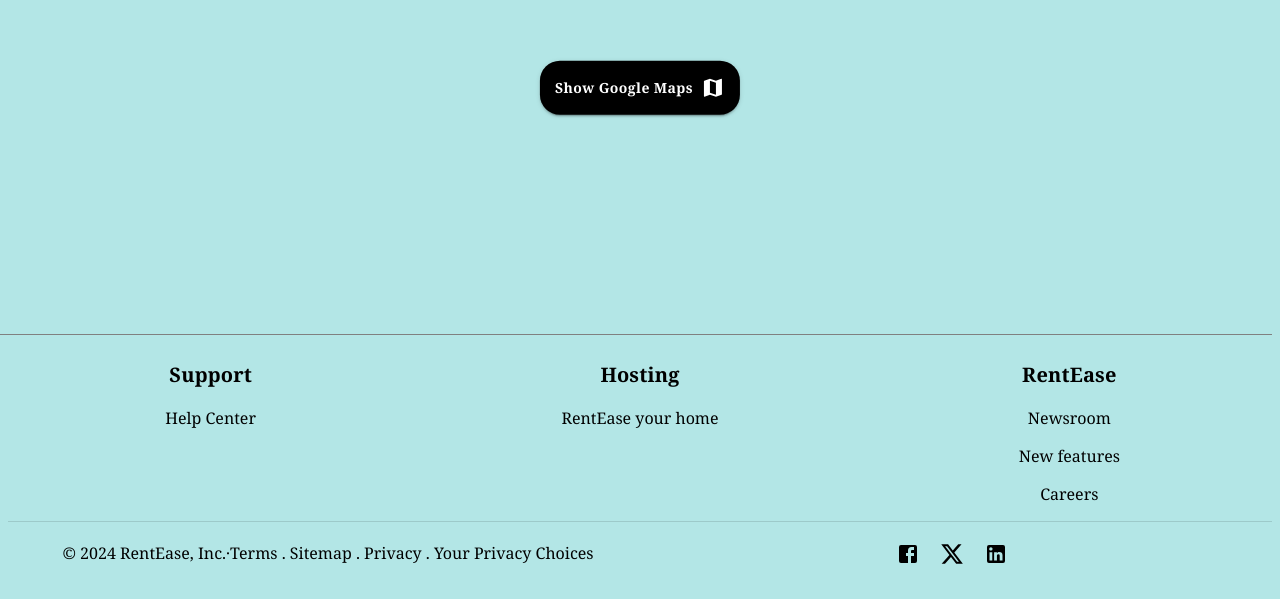
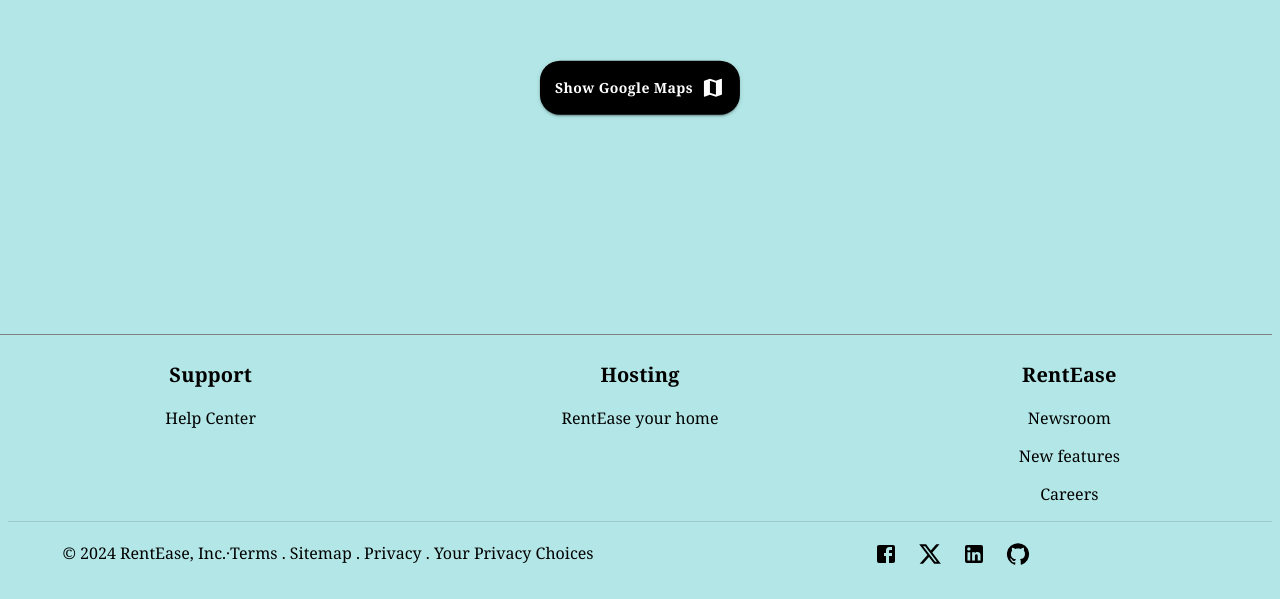
Before and after one commit to Shakir-ahmed1/Undecided_rentals, a React (Vite) app: page / in a window 1280 px wide. Shown: the part 558-1157 px from the top of the page. Built offline with nearby package versions, Linux system fonts and the light colour scheme.

Commit message:
google maps

```diff
--- a/src/components/Footer/Footer.jsx
+++ b/src/components/Footer/Footer.jsx
@@ -4,6 +4,7 @@
 import FacebookIcon from '@mui/icons-material/Facebook';
 import XIcon from '@mui/icons-material/X';
 import LinkedInIcon from '@mui/icons-material/LinkedIn';
+import GitHubIcon from '@mui/icons-material/GitHub';
 
 const Footer = () => {
   return (
@@ -57,6 +58,9 @@
             <FacebookIcon/>
             <XIcon />
             <LinkedInIcon />
+            <a href="https://github.com/Shakir-ahmed1/Undecided_rentals" target="blank" style={{color:'black'}}>
+              <GitHubIcon />
+            </a>
           </div>
         </Grid>
       </Grid>
--- a/src/components/Map/Map.jsx
+++ b/src/components/Map/Map.jsx
@@ -112,7 +112,7 @@
           <GoogleMapReact
             style={{ position: "relative", height: "700px", top: "-20px" }}
             bootstrapURLKeys={{
-              key: "AIzaSyD54RV6ns0ZpWMz-2YAW5Ar9qYv8ysI-oU",
+              key: "",
             }}
             defaultCenter={coordinates}
             center={coordinates}
```
